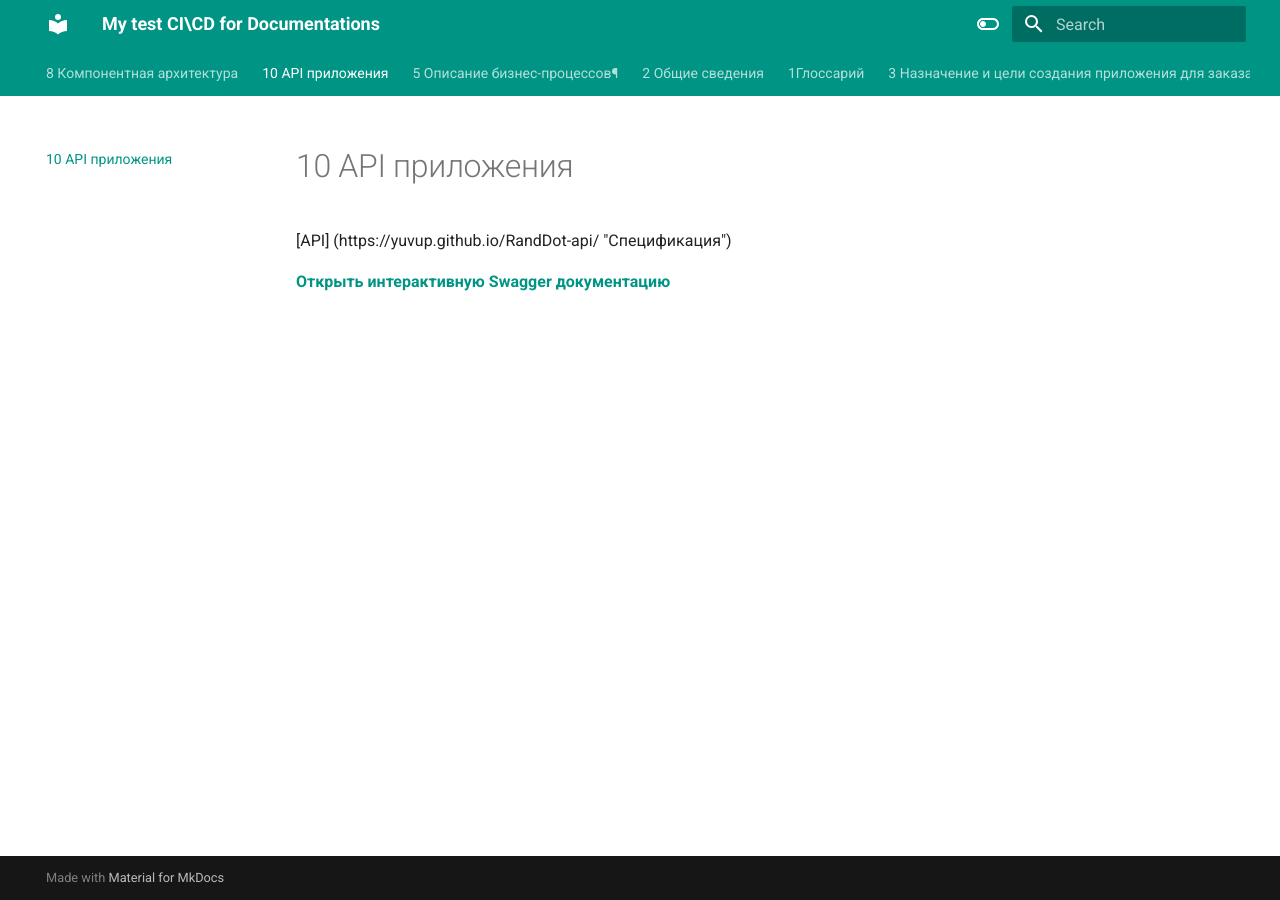
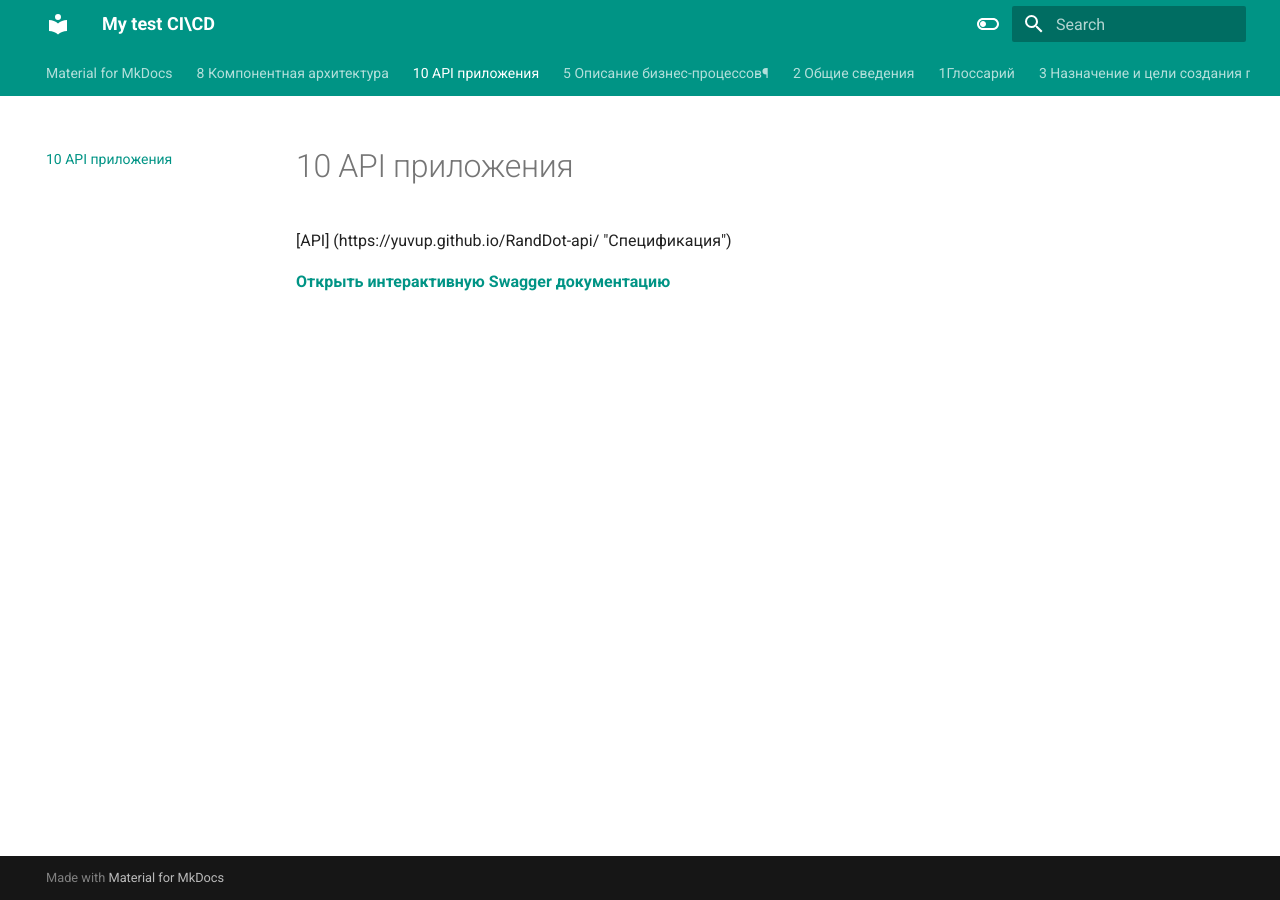
Before and after one commit to YuVUp/SA_Final_Work, an MkDocs documentation site: the page built from docs/api.md, in a window 1280 px wide. Built offline with MkDocs 1.6.1 and Material for MkDocs 9.7.7, drawn with Linux system fonts in a browser that asks for light colours.

Commit message:
test pipe

```diff
--- a/mkdocs.yml
+++ b/mkdocs.yml
@@ -1,4 +1,4 @@
-site_name: My test CI\CD for Documentations
+site_name: My test CI\CD
 theme:
   name: material
   features:
```
Also changed, not shown: docs/index.md (renamed from index.md), 1 other file.
